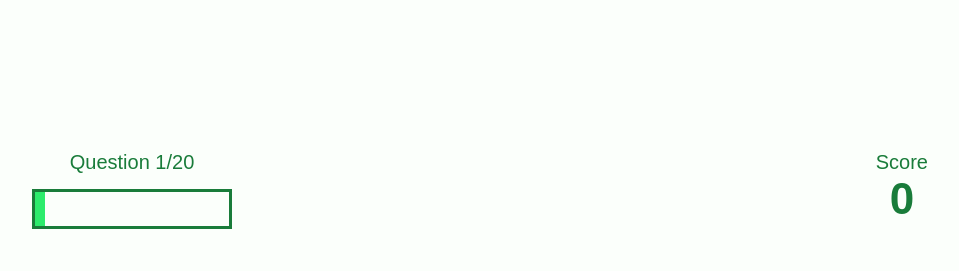
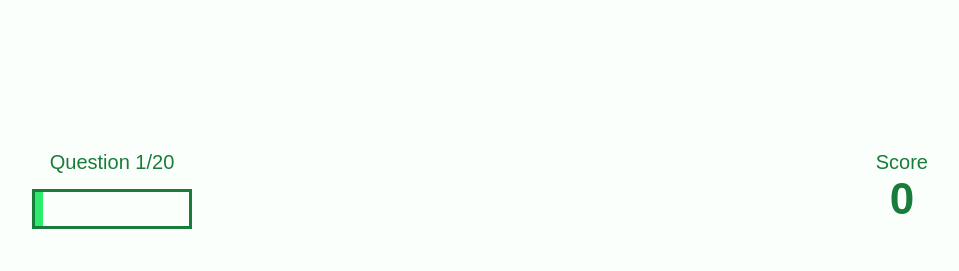
Before and after one commit to Kachielite/quickquiz, a plain HTML site: page game.html in a window 1280 px wide. Shown: the top 271 px of the page, without its empty margins (160-1119 px from the left). Drawn offline with Linux system fonts and the light colour scheme.

Commit message:
Update game.css

```diff
--- a/game.css
+++ b/game.css
@@ -59,7 +59,7 @@ h2 {
 }
 
 #progressBar {
-    width: 20rem;
+    width: 16rem;
     height: 4rem;
     border: 0.3rem solid #197c3a;
     margin-top: 1.5rem;
```
